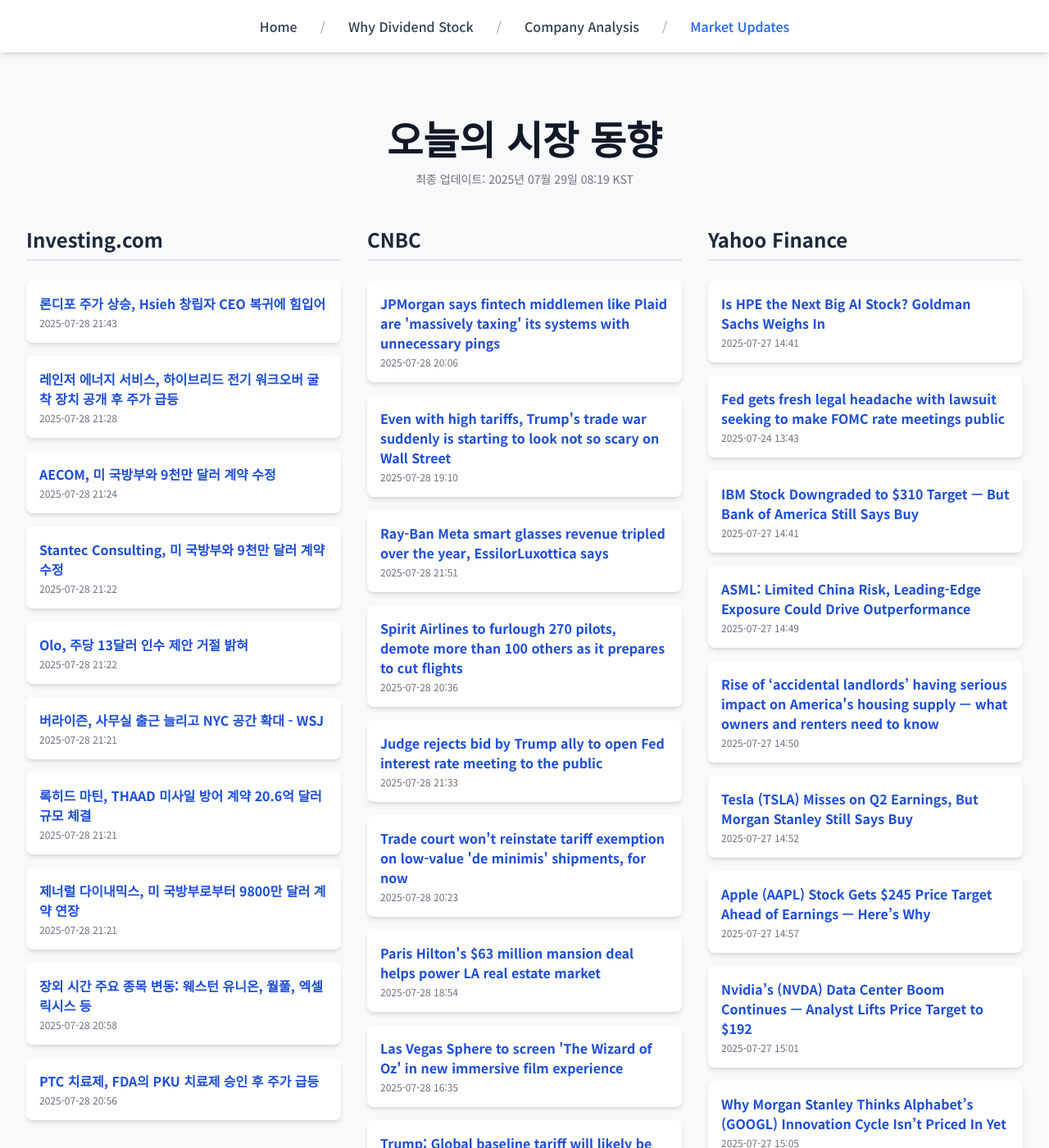
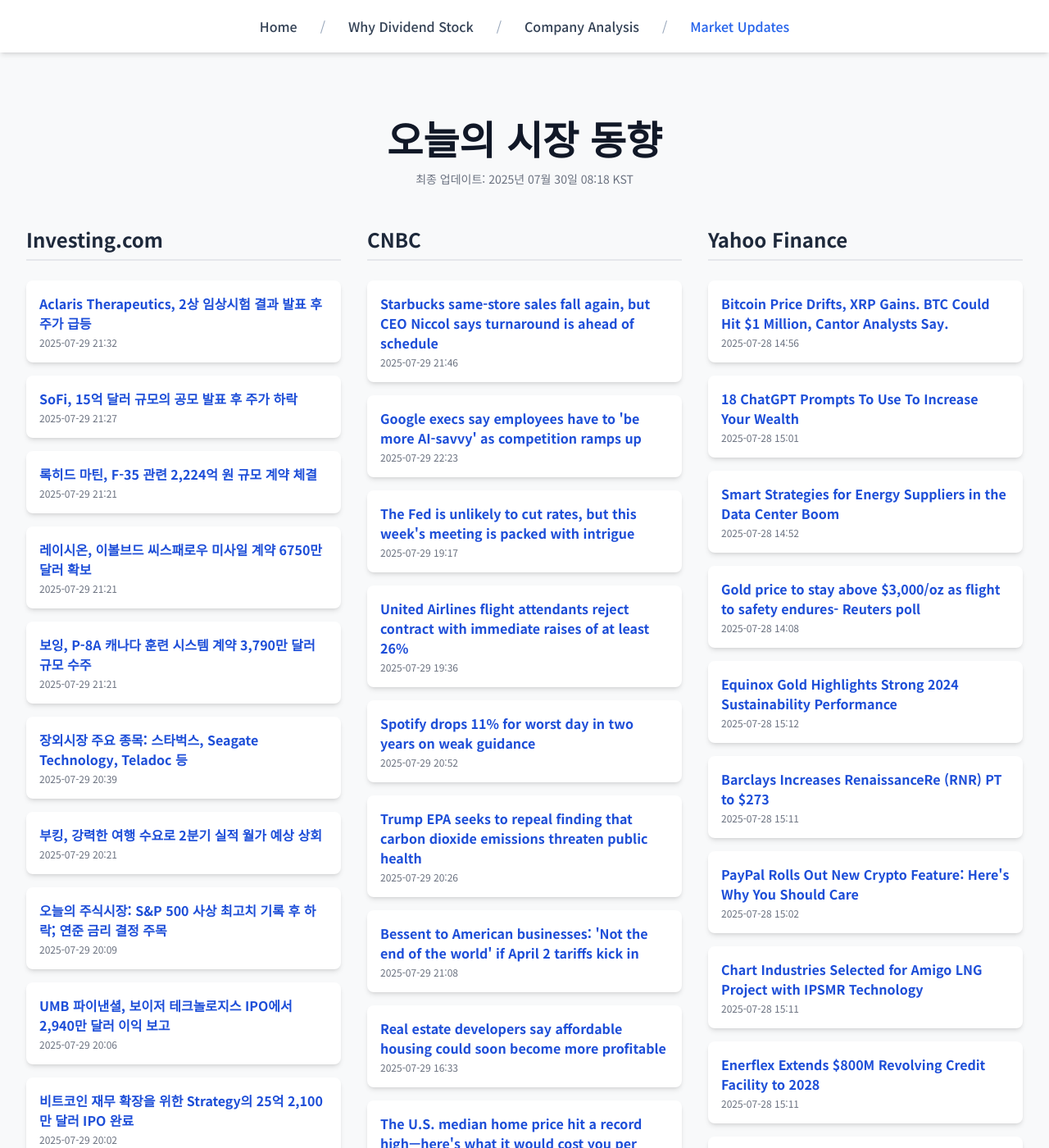
Before and after one commit to Kay-Hwang/my-company-analysis, a Jekyll site: the page built from market-updates.html, in a window 1280 px wide and 1400 px high. Shown: the whole window at 82% size. Built offline with Jekyll 4.4.1, drawn with Linux system fonts in a browser that asks for light colours; nearby versions of some CDN libraries; a script that is not in the unit is left out; some of the changed text lies outside the part shown.

Commit message:
Update daily data

```diff
--- a/_data/latest_data.json
+++ b/_data/latest_data.json
@@ -1,190 +1,190 @@
 {
-  "lastUpdated": "2025년 07월 29일 08:19 KST",
+  "lastUpdated": "2025년 07월 30일 08:18 KST",
   "news": {
     "investing": [
       {
-        "title": "론디포 주가 상승, Hsieh 창립자 CEO 복귀에 힘입어",
-        "link": "https://kr.investing.com/news/stock-market-news/article-93CH-1566863",
-        "pubDate": "2025-07-28 21:43:59",
-        "summary": "론디포 주가 상승, Hsieh 창립자 CEO 복귀에 힘입어"
+        "title": "Aclaris Therapeutics, 2상 임상시험 결과 발표 후 주가 급등",
+        "link": "https://kr.investing.com/news/stock-market-news/article-93CH-1569087",
+        "pubDate": "2025-07-29 21:32:00",
+        "summary": "Aclaris Therapeutics, 2상 임상시험 결과 발표 후 주가 급등"
       },
       {
-        "title": "레인저 에너지 서비스, 하이브리드 전기 워크오버 굴착 장치 공개 후 주가 급등",
-        "link": "https://kr.investing.com/news/stock-market-news/article-93CH-1566842",
-        "pubDate": "2025-07-28 21:28:34",
-        "summary": "레인저 에너지 서비스, 하이브리드 전기 워크오버 굴착 장치 공개 후 주가 급등"
+        "title": "SoFi, 15억 달러 규모의 공모 발표 후 주가 하락",
+        "link": "https://kr.investing.com/news/stock-market-news/article-93CH-1569083",
+        "pubDate": "2025-07-29 21:27:24",
+        "summary": "SoFi, 15억 달러 규모의 공모 발표 후 주가 하락"
       },
       {
-        "title": "AECOM, 미 국방부와 9천만 달러 계약 수정",
-        "link": "https://kr.investing.com/news/stock-market-news/article-93CH-1566832",
-        "pubDate": "2025-07-28 21:24:18",
-        "summary": "AECOM, 미 국방부와 9천만 달러 계약 수정"
+        "title": "록히드 마틴, F-35 관련 2,224억 원 규모 계약 체결",
+        "link": "https://kr.investing.com/news/stock-market-news/article-93CH-1569069",
+        "pubDate": "2025-07-29 21:21:55",
+        "summary": "록히드 마틴, F-35 관련 2,224억 원 규모 계약 체결"
       },
       {
-        "title": "Stantec Consulting, 미 국방부와 9천만 달러 계약 수정",
-        "link": "https://kr.investing.com/news/stock-market-news/article-93CH-1566829",
-        "pubDate": "2025-07-28 21:22:46",
-        "summary": "Stantec Consulting, 미 국방부와 9천만 달러 계약 수정"
+        "title": "레이시온, 이볼브드 씨스패로우 미사일 계약 6750만 달러 확보",
+        "link": "https://kr.investing.com/news/stock-market-news/article-93CH-1569068",
+        "pubDate": "2025-07-29 21:21:14",
+        "summary": "레이시온, 이볼브드 씨스패로우 미사일 계약 6750만 달러 확보"
       },
       {
-        "title": "Olo, 주당 13달러 인수 제안 거절 밝혀",
-        "link": "https://kr.investing.com/news/stock-market-news/article-93CH-1566828",
-        "pubDate": "2025-07-28 21:22:44",
-        "summary": "Olo, 주당 13달러 인수 제안 거절 밝혀"
+        "title": "보잉, P-8A 캐나다 훈련 시스템 계약 3,790만 달러 규모 수주",
+        "link": "https://kr.investing.com/news/stock-market-news/article-93CH-1569067",
+        "pubDate": "2025-07-29 21:21:13",
+        "summary": "보잉, P-8A 캐나다 훈련 시스템 계약 3,790만 달러 규모 수주"
       },
       {
-        "title": "버라이즌, 사무실 출근 늘리고 NYC 공간 확대 - WSJ",
-        "link": "https://kr.investing.com/news/stock-market-news/article-93CH-1566825",
-        "pubDate": "2025-07-28 21:21:37",
-        "summary": "버라이즌, 사무실 출근 늘리고 NYC 공간 확대 - WSJ"
+        "title": "장외시장 주요 종목: 스타벅스, Seagate Technology, Teladoc 등",
+        "link": "https://kr.investing.com/news/stock-market-news/article-432SI-1568961",
+        "pubDate": "2025-07-29 20:39:19",
+        "summary": "장외시장 주요 종목: 스타벅스, Seagate Technology, Teladoc 등"
       },
       {
-        "title": "록히드 마틴, THAAD 미사일 방어 계약 20.6억 달러 규모 체결",
-        "link": "https://kr.investing.com/news/stock-market-news/article-93CH-1566824",
-        "pubDate": "2025-07-28 21:21:36",
-        "summary": "록히드 마틴, THAAD 미사일 방어 계약 20.6억 달러 규모 체결"
+        "title": "부킹, 강력한 여행 수요로 2분기 실적 월가 예상 상회",
+        "link": "https://kr.investing.com/news/stock-market-news/article-1568879",
+        "pubDate": "2025-07-29 20:21:06",
+        "summary": "부킹, 강력한 여행 수요로 2분기 실적 월가 예상 상회"
       },
       {
-        "title": "제너럴 다이내믹스, 미 국방부로부터 9800만 달러 계약 연장",
-        "link": "https://kr.investing.com/news/stock-market-news/article-93CH-1566823",
-        "pubDate": "2025-07-28 21:21:20",
-        "summary": "제너럴 다이내믹스, 미 국방부로부터 9800만 달러 계약 연장"
+        "title": "오늘의 주식시장: S&P 500 사상 최고치 기록 후 하락; 연준 금리 결정 주목",
+        "link": "https://kr.investing.com/news/stock-market-news/article-1567018",
+        "pubDate": "2025-07-29 20:09:49",
+        "summary": "오늘의 주식시장: S&P 500 사상 최고치 기록 후 하락; 연준 금리 결정 주목"
       },
       {
-        "title": "장외 시간 주요 종목 변동: 웨스턴 유니온, 월풀, 엑셀릭시스 등",
-        "link": "https://kr.investing.com/news/stock-market-news/article-432SI-1566790",
-        "pubDate": "2025-07-28 20:58:20",
-        "summary": "장외 시간 주요 종목 변동: 웨스턴 유니온, 월풀, 엑셀릭시스 등"
+        "title": "UMB 파이낸셜, 보이저 테크놀로지스 IPO에서 2,940만 달러 이익 보고",
+        "link": "https://kr.investing.com/news/stock-market-news/article-432SI-1568818",
+        "pubDate": "2025-07-29 20:06:29",
+        "summary": "UMB 파이낸셜, 보이저 테크놀로지스 IPO에서 2,940만 달러 이익 보고"
       },
       {
-        "title": "PTC 치료제, FDA의 PKU 치료제 승인 후 주가 급등",
-        "link": "https://kr.investing.com/news/stock-market-news/article-93CH-1566784",
-        "pubDate": "2025-07-28 20:56:41",
-        "summary": "PTC 치료제, FDA의 PKU 치료제 승인 후 주가 급등"
+        "title": "비트코인 재무 확장을 위한 Strategy의 25억 2,100만 달러 IPO 완료",
+        "link": "https://kr.investing.com/news/stock-market-news/article-432SI-1568800",
+        "pubDate": "2025-07-29 20:02:21",
+        "summary": "비트코인 재무 확장을 위한 Strategy의 25억 2,100만 달러 IPO 완료"
       }
     ],
     "cnbc": [
       {
-        "title": "JPMorgan says fintech middlemen like Plaid are 'massively taxing' its systems with unnecessary pings",
-        "link": "https://www.cnbc.com/2025/07/28/jpmorgan-fintech-middlemen-plaid-data-requests-taxing-systems.html",
-        "pubDate": "Mon, 28 Jul 2025 20:06:41 GMT",
-        "summary": "JPMorgan, the biggest U.S. bank by assets, is preparing to charge fintech middlemen such as Plaid and MX new fees for access to customer data."
+        "title": "Starbucks same-store sales fall again, but CEO Niccol says turnaround is ahead of schedule",
+        "link": "https://www.cnbc.com/2025/07/29/starbucks-sbux-q3-2025-earnings.html",
+        "pubDate": "Tue, 29 Jul 2025 21:46:28 GMT",
+        "summary": "Shares of Starbucks have risen roughly 1% this year. The company has a market cap of more than $106 billion."
       },
       {
-        "title": "Even with high tariffs, Trump's trade war suddenly is starting to look not so scary on Wall Street",
-        "link": "https://www.cnbc.com/2025/07/28/trumps-trade-war-is-starting-to-look-not-so-scary-on-wall-street.html",
-        "pubDate": "Mon, 28 Jul 2025 19:10:55 GMT",
-        "summary": "Economists cite several factors as reasons for why the landscape looks less dire."
+        "title": "Google execs say employees have to 'be more AI-savvy' as competition ramps up",
+        "link": "https://www.cnbc.com/2025/07/29/google-execs-say-employees-have-to-be-more-ai-savvy-.html",
+        "pubDate": "Tue, 29 Jul 2025 22:23:51 GMT",
+        "summary": "Google has fewer employees than it did in early 2023, and the company is pushing AI in part to boost efficiencies."
       },
       {
-        "title": "Ray-Ban Meta smart glasses revenue tripled over the year, EssilorLuxottica says",
-        "link": "https://www.cnbc.com/2025/07/28/ray-ban-meta-revenue-tripled-essilorluxottica.html",
-        "pubDate": "Mon, 28 Jul 2025 21:51:48 GMT",
-        "summary": "Revenue from sales of Ray-Ban Meta smart glasses more than tripled during the first half of the year, EssilorLuxottica said in its latest earnings report."
+        "title": "The Fed is unlikely to cut rates, but this week's meeting is packed with intrigue",
+        "link": "https://www.cnbc.com/2025/07/29/the-fed-is-unlikely-to-cut-rates-but-this-weeks-meeting-is-packed-with-intrigue.html",
+        "pubDate": "Tue, 29 Jul 2025 19:17:33 GMT",
+        "summary": "Considering nothing is likely to happen when it comes to major policy decisions, the meeting promises several fascinating subplots."
       },
       {
-        "title": "Spirit Airlines to furlough 270 pilots, demote more than 100 others as it prepares to cut flights",
-        "link": "https://www.cnbc.com/2025/07/28/spirit-airlines-to-furlough-270-pilots-downgrade-more-than-100-others.html",
-        "pubDate": "Mon, 28 Jul 2025 20:36:59 GMT",
-        "summary": "Spirit emerged from Chapter 11 bankruptcy in March and has been trying to win over customers with more upscale travel options."
+        "title": "United Airlines flight attendants reject contract with immediate raises of at least 26%",
+        "link": "https://www.cnbc.com/2025/07/29/united-airlines-flight-attendant-contract.html",
+        "pubDate": "Tue, 29 Jul 2025 19:36:03 GMT",
+        "summary": "United Airlines and the flight attendants' union had reached a tentative agreement for a new labor deal in May."
       },
       {
-        "title": "Judge rejects bid by Trump ally to open Fed interest rate meeting to the public",
-        "link": "https://www.cnbc.com/2025/07/28/fed-rate-powell-azoria-fund-lawsuit.html",
-        "pubDate": "Mon, 28 Jul 2025 21:33:21 GMT",
-        "summary": "Azoria Capital sued Federal Reserve Chairman Jerome Powell to force the Federal Open Market Committee to open its interest rate meetings to the public."
+        "title": "Spotify drops 11% for worst day in two years on weak guidance",
+        "link": "https://www.cnbc.com/2025/07/29/spotify-spot-stock-q2-2025-earnings.html",
+        "pubDate": "Tue, 29 Jul 2025 20:52:09 GMT",
+        "summary": "Spotify stock fell after the music streaming platform fell short of Wall Street's revenue expectations."
       },
       {
-        "title": "Trade court won't reinstate tariff exemption on low-value 'de minimis' shipments, for now",
-        "link": "https://www.cnbc.com/2025/07/28/trade-tariff-exemption-trump-lawsuit.html",
-        "pubDate": "Mon, 28 Jul 2025 20:23:11 GMT",
-        "summary": "A federal appeals court will soon hear oral arguments in a major case challenging Trump's \"reciprocal\" tariffs."
+        "title": "Trump EPA seeks to repeal finding that carbon dioxide emissions threaten public health",
+        "link": "https://www.cnbc.com/2025/07/29/epa-seeks-to-repeal-finding-that-carbon-dioxide-emissions-threaten-public-health.html",
+        "pubDate": "Tue, 29 Jul 2025 20:26:43 GMT",
+        "summary": "The EPA action is part of President Donald Trump's broader effort to expand fossil fuel production while limiting the expansion of renewable energy."
       },
       {
-        "title": "Paris Hilton's $63 million mansion deal helps power LA real estate market",
-        "link": "https://www.cnbc.com/2025/07/28/los-angeles-luxury-real-estate.html",
-        "pubDate": "Mon, 28 Jul 2025 18:54:56 GMT",
-        "summary": "Los Angeles real estate dominated the list of the top 10 most expensive homes sold in June, according to Redfin."
+        "title": "Bessent to American businesses: 'Not the end of the world' if April 2 tariffs kick in",
+        "link": "https://www.cnbc.com/2025/07/29/trump-trade-tarriffs-bessent.html",
+        "pubDate": "Tue, 29 Jul 2025 21:08:32 GMT",
+        "summary": "Top Trump administration officials insist that the Aug. 1 deadline is not changing, even as dozens of countries' trade negotiations are unresolved."
       },
       {
-        "title": "Las Vegas Sphere to screen 'The Wizard of Oz' in new immersive film experience",
-        "link": "https://www.cnbc.com/2025/07/28/las-vegas-sphere-wizard-of-oz-film.html",
-        "pubDate": "Mon, 28 Jul 2025 16:35:23 GMT",
-        "summary": "The Las Vegas Sphere will soon screen 1939's \"The Wizard of Oz\" in a new immersive film experience."
+        "title": "Real estate developers say affordable housing could soon become more profitable",
+        "link": "https://www.cnbc.com/2025/07/29/real-estate-developers-affordable-housing-profitable.html",
+        "pubDate": "Tue, 29 Jul 2025 16:33:29 GMT",
+        "summary": "Housing developers have said it's too expensive to put up quality, low-income apartments. Jonathan Rose said relief may be on the way."
       },
       {
-        "title": "Trump: Global baseline tariff will likely be 15% to 20%",
-        "link": "https://www.cnbc.com/2025/07/28/trump-world-tariff-trade.html",
-        "pubDate": "Mon, 28 Jul 2025 16:24:18 GMT",
-        "summary": "The figures are significant because they represent a major increase from the 10% baseline tariff Trump announced in April of this year."
+        "title": "The U.S. median home price hit a record high—here's what it would cost you per month",
+        "link": "https://www.cnbc.com/2025/07/29/median-home-price-hits-record-high-monthly-mortgage-cost.html",
+        "pubDate": "Tue, 29 Jul 2025 17:45:55 GMT",
+        "summary": "Despite sluggish home sales, monthly mortgage costs are up $140 since January."
       },
       {
-        "title": "Trump Organization says Amazon, Walmart, eBay sellers are hawking knockoff shirts, hats, mugs",
-        "link": "https://www.cnbc.com/2025/07/28/trump-amazon-walmart-ebay-sellers-counterfeit.html",
-        "pubDate": "Mon, 28 Jul 2025 20:33:03 GMT",
-        "summary": "The Trump Organization said several unnamed businesses sold counterfeit coffee mugs, hats and other goods bearing its trademarks."
+        "title": "Jim Cramer explains why he's hesitant to recommend Figma when shares start trading",
+        "link": "https://www.cnbc.com/2025/07/29/jim-cramer-explains-why-hes-hesitant-to-recommend-figma-after-its-ipo.html",
+        "pubDate": "Tue, 29 Jul 2025 23:04:02 GMT",
+        "summary": "CNBC's Jim Cramer on Tuesday reviewed Figma, a design software company set to go public this week."
       }
     ],
     "yahoo": [
       {
-        "title": "Is HPE the Next Big AI Stock? Goldman Sachs Weighs In",
-        "link": "https://finance.yahoo.com/news/hpe-next-big-ai-stock-144138706.html",
-        "pubDate": "2025-07-27T14:41:38Z",
-        "summary": "Is HPE the Next Big AI Stock? Goldman Sachs Weighs In"
+        "title": "Bitcoin Price Drifts, XRP Gains. BTC Could Hit $1 Million, Cantor Analysts Say.",
+        "link": "https://www.barrons.com/articles/bitcoin-xrp-price-usd-news-f4f51ee0?siteid=yhoof2&yptr=yahoo",
+        "pubDate": "2025-07-28T14:56:00Z",
+        "summary": "Bitcoin Price Drifts, XRP Gains. BTC Could Hit $1 Million, Cantor Analysts Say."
       },
       {
-        "title": "Fed gets fresh legal headache with lawsuit seeking to make FOMC rate meetings public",
-        "link": "https://finance.yahoo.com/news/fed-gets-fresh-legal-headache-with-lawsuit-seeking-to-make-fomc-rate-meetings-public-134338644.html",
-        "pubDate": "2025-07-24T13:43:38Z",
-        "summary": "Fed gets fresh legal headache with lawsuit seeking to make FOMC rate meetings public"
+        "title": "18 ChatGPT Prompts To Use To Increase Your Wealth",
+        "link": "https://finance.yahoo.com/news/yourself-money-smart-20-chatgpt-160057244.html",
+        "pubDate": "2025-07-28T15:01:35Z",
+        "summary": "18 ChatGPT Prompts To Use To Increase Your Wealth"
       },
       {
-        "title": "IBM Stock Downgraded to $310 Target — But Bank of America Still Says Buy",
-        "link": "https://finance.yahoo.com/news/ibm-stock-downgraded-310-target-144107994.html",
-        "pubDate": "2025-07-27T14:41:07Z",
-        "summary": "IBM Stock Downgraded to $310 Target — But Bank of America Still Says Buy"
+        "title": "Smart Strategies for Energy Suppliers in the Data Center Boom",
+        "link": "https://finance.yahoo.com/news/smart-strategies-energy-suppliers-data-145237476.html",
+        "pubDate": "2025-07-28T14:52:37Z",
+        "summary": "Smart Strategies for Energy Suppliers in the Data Center Boom"
       },
       {
-        "title": "ASML: Limited China Risk, Leading-Edge Exposure Could Drive Outperformance",
-        "link": "https://finance.yahoo.com/news/asml-limited-china-risk-leading-144910827.html",
-        "pubDate": "2025-07-27T14:49:10Z",
-        "summary": "ASML: Limited China Risk, Leading-Edge Exposure Could Drive Outperformance"
+        "title": "Gold price to stay above $3,000/oz as flight to safety endures- Reuters poll",
+        "link": "https://finance.yahoo.com/news/gold-price-stay-above-3-140814195.html",
+        "pubDate": "2025-07-28T14:08:14Z",
+        "summary": "Gold price to stay above $3,000/oz as flight to safety endures- Reuters poll"
       },
       {
-        "title": "Rise of ‘accidental landlords’ having serious impact on America's housing supply — what owners and renters need to know",
-        "link": "https://finance.yahoo.com/news/rise-accidental-landlords-having-serious-145000626.html",
-        "pubDate": "2025-07-27T14:50:00Z",
-        "summary": "Rise of ‘accidental landlords’ having serious impact on America's housing supply — what owners and renters need to know"
+        "title": "Equinox Gold Highlights Strong 2024 Sustainability Performance",
+        "link": "https://finance.yahoo.com/news/equinox-gold-highlights-strong-2024-151216143.html",
+        "pubDate": "2025-07-28T15:12:16Z",
+        "summary": "Equinox Gold Highlights Strong 2024 Sustainability Performance"
       },
       {
-        "title": "Tesla (TSLA) Misses on Q2 Earnings, But Morgan Stanley Still Says Buy",
-        "link": "https://finance.yahoo.com/news/tesla-tsla-misses-q2-earnings-145218715.html",
-        "pubDate": "2025-07-27T14:52:18Z",
-        "summary": "Tesla (TSLA) Misses on Q2 Earnings, But Morgan Stanley Still Says Buy"
+        "title": "Barclays Increases RenaissanceRe (RNR) PT to $273",
+        "link": "https://finance.yahoo.com/news/barclays-increases-renaissancere-rnr-pt-151150943.html",
+        "pubDate": "2025-07-28T15:11:50Z",
+        "summary": "Barclays Increases RenaissanceRe (RNR) PT to $273"
       },
       {
-        "title": "Apple (AAPL) Stock Gets $245 Price Target Ahead of Earnings — Here’s Why",
-        "link": "https://finance.yahoo.com/news/apple-aapl-stock-gets-245-145751154.html",
-        "pubDate": "2025-07-27T14:57:51Z",
-        "summary": "Apple (AAPL) Stock Gets $245 Price Target Ahead of Earnings — Here’s Why"
+        "title": "PayPal Rolls Out New Crypto Feature: Here's Why You Should Care",
+        "link": "https://finance.yahoo.com/news/paypal-rolls-crypto-feature-heres-150215186.html",
+        "pubDate": "2025-07-28T15:02:15Z",
+        "summary": "PayPal Rolls Out New Crypto Feature: Here's Why You Should Care"
       },
       {
-        "title": "Nvidia’s (NVDA) Data Center Boom Continues — Analyst Lifts Price Target to $192",
-        "link": "https://finance.yahoo.com/news/nvidia-nvda-data-center-boom-150159157.html",
-        "pubDate": "2025-07-27T15:01:59Z",
-        "summary": "Nvidia’s (NVDA) Data Center Boom Continues — Analyst Lifts Price Target to $192"
+        "title": "Chart Industries Selected for Amigo LNG Project with IPSMR Technology",
+        "link": "https://finance.yahoo.com/news/chart-industries-selected-amigo-lng-151125659.html",
+        "pubDate": "2025-07-28T15:11:25Z",
+        "summary": "Chart Industries Selected for Amigo LNG Project with IPSMR Technology"
       },
       {
-        "title": "Why Morgan Stanley Thinks Alphabet’s (GOOGL) Innovation Cycle Isn’t Priced In Yet",
-        "link": "https://finance.yahoo.com/news/why-morgan-stanley-thinks-alphabet-150510446.html",
-        "pubDate": "2025-07-27T15:05:10Z",
-        "summary": "Why Morgan Stanley Thinks Alphabet’s (GOOGL) Innovation Cycle Isn’t Priced In Yet"
+        "title": "Enerflex Extends $800M Revolving Credit Facility to 2028",
+        "link": "https://finance.yahoo.com/news/enerflex-extends-800m-revolving-credit-151155417.html",
+        "pubDate": "2025-07-28T15:11:55Z",
+        "summary": "Enerflex Extends $800M Revolving Credit Facility to 2028"
       },
       {
-        "title": "Meta Sees Ad Momentum Ahead of Earnings — Analysts Raise Targets",
-        "link": "https://finance.yahoo.com/news/meta-sees-ad-momentum-ahead-150904493.html",
-        "pubDate": "2025-07-27T15:09:04Z",
-        "summary": "Meta Sees Ad Momentum Ahead of Earnings — Analysts Raise Targets"
+        "title": "McEwen Mining to Process Bulk Samples from Inventus’ Pardo Gold Project",
+        "link": "https://finance.yahoo.com/news/mcewen-mining-process-bulk-samples-151157288.html",
+        "pubDate": "2025-07-28T15:11:57Z",
+        "summary": "McEwen Mining to Process Bulk Samples from Inventus’ Pardo Gold Project"
       }
     ]
   }
```
